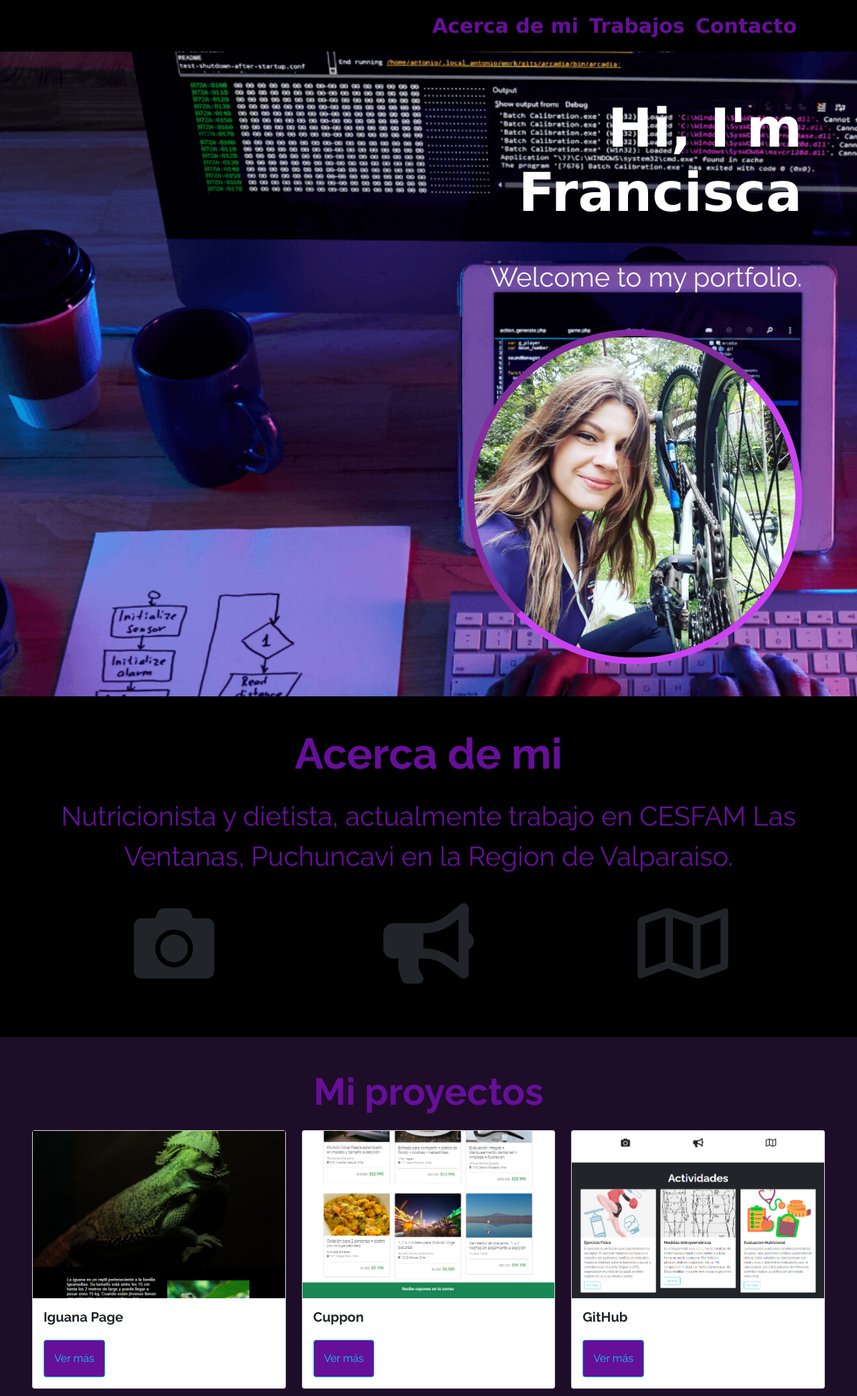
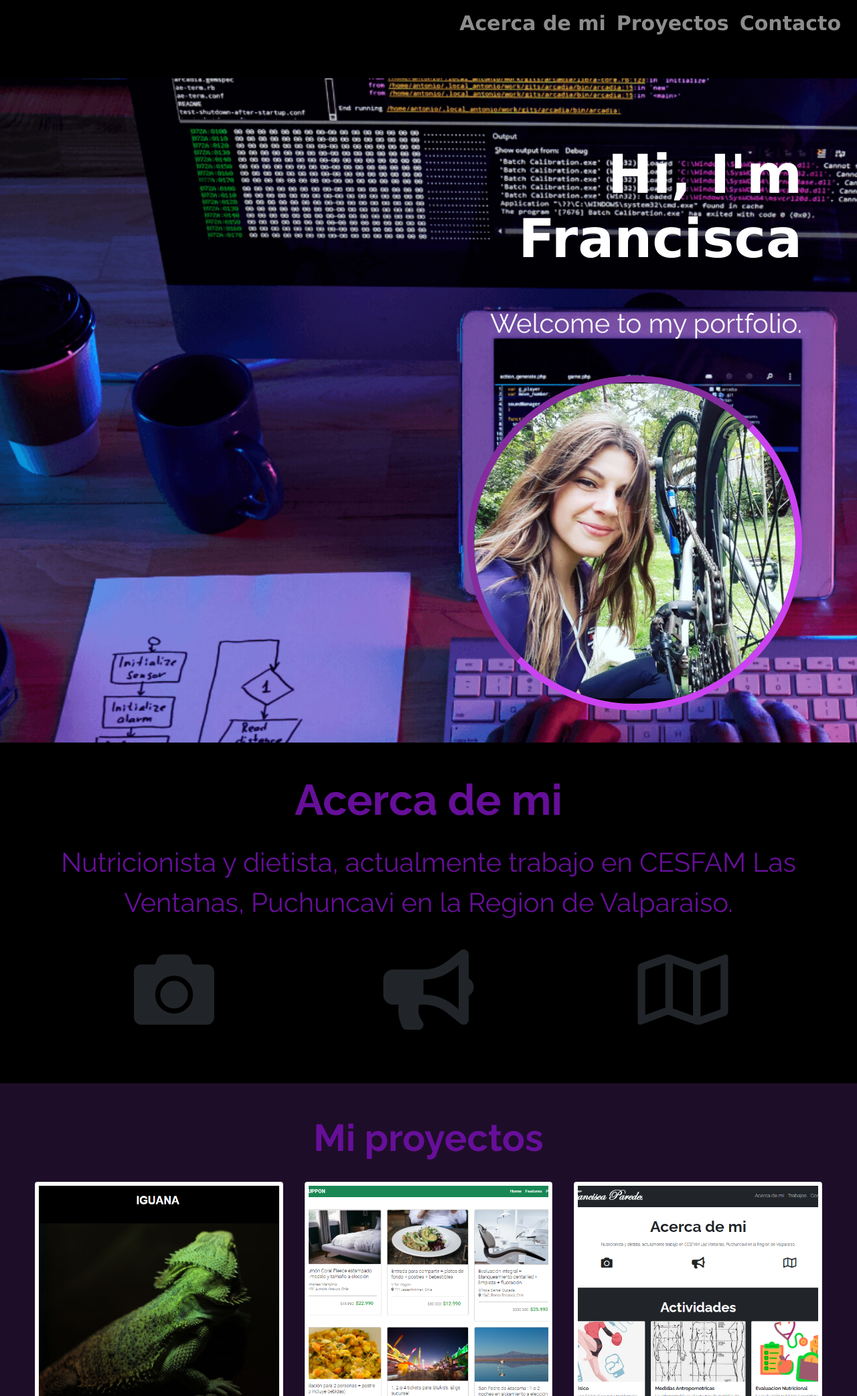
Before and after one commit to Gatta-k/gatta-k.github.io, a plain HTML site: page index.html in a window 1280 px wide. Shown: the top 2085 px of the page at 67% size. Drawn offline with nearby package versions, Linux system fonts and the light colour scheme.

Commit message:
actualizacion navbar

```diff
--- a/assets/style.css
+++ b/assets/style.css
@@ -48,10 +48,12 @@ body {
   /* Mis trabajos */
 
   #Mis-trabajos .image-top {
-    height: 250px;
+    height: 500px;
     background-repeat: no-repeat;
     background-size: cover;
     background-position: center;
+    margin: 5px;
+    padding: 20px;
   }
 
   .my-5{
--- a/index.html
+++ b/index.html
@@ -17,32 +17,31 @@
     <link rel="stylesheet" href="assets/style.css">
 </head>
 
-<body>
-    <nav class="navbar navbar-expand-lg fixed-top">
-        <div class="container">
-            <a class="navbar-brand" href="#">
-            </a>
+<header>
+    <nav id="nav" class="navbar navbar-expand-md navbar-dark p-1">
+        <div class="container-fluid">
             <button class="navbar-toggler" type="button" data-bs-toggle="collapse"
-                aria-controls="navbarSupportedContent" aria-expanded="false" aria-label="Toggle navigation">
+                data-bs-target="#navbarSupportedContent" aria-controls="navbarSupportedContent"
+                aria-expanded="false" aria-label="Toggle navigation">
                 <span class="navbar-toggler-icon"></span>
             </button>
             <div class="collapse navbar-collapse" id="navbarSupportedContent">
-                <ul class="navbar-nav ms-auto mb-2 mb-lg-0 fs-5">
+                <ul class="navbar-nav ms-auto mb-5 mb-lg-0">
                     <li class="nav-item">
-                        <a class="nav-link" href="#">Acerca de mi</a>
+                        <a class="nav-link" aria-current="page" href="#">Acerca de mi</a>
                     </li>
                     <li class="nav-item">
-                        <a class="nav-link" href="#">Trabajos</a>
+                        <a class="nav-link" href="#">Proyectos</a>
                     </li>
                     <li class="nav-item">
                         <a class="nav-link" href="#">Contacto</a>
-                    </li>
-
                 </ul>
-
             </div>
         </div>
     </nav>
+</header>
+
+<body>
 
     <header id="Hero-Section" class="text-light text-end py-5 mt-5 ">
         <div class="container">
@@ -93,12 +92,12 @@
     </section>
 
 
-    <section id="Mis-trabajos" class="my-5 p-5 ">
+    <section id="Mis-trabajos" class="my-5 p-5">
 
         <h2 class="display-4 fw-bold text-center mb-3">Mi proyectos</h2>
 
         <div class="row">
-            <div class="col-12 col-sm-4 py-2">
+            <div class="col-12 col-md-4 p-3">
                 <div class="card">
                     <div class="image-top" style="background-image: url(assets/imgs/iguana\ page.png)"></div>
                     <div class="card-body">
@@ -111,7 +110,7 @@
                     </div>
                 </div>
             </div>
-            <div class="col-12 col-sm-4 py-2">
+            <div class="col-12 col-md-4 p-3">
                 <div class="card">
                     <div class="image-top" style="background-image: url(assets/imgs/Cuppons.png)"></div>
                     <div class="card-body">
@@ -124,7 +123,7 @@
                     </div>
                 </div>
             </div>
-            <div class="col-12 col-sm-4 py-2">
+            <div class="col-12 col-md-4 p-3">
                 <div class="card">
                     <div class="image-top" style="background-image: url(assets/imgs/Github.png)"></div>
                     <div class="card-body">
```
